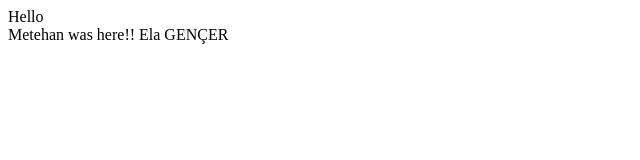
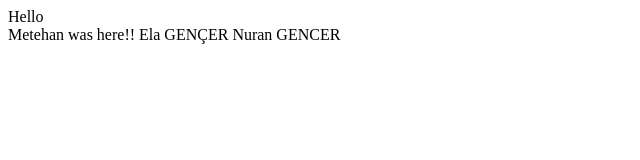
Before and after one commit to engineerMeteHan/MyNewTestRepo, a plain HTML site: page index.html in a window 1280 px wide. Shown: the whole page, without its empty margins (0-640 px from the left). Drawn offline with Linux system fonts and the light colour scheme.

Commit message:
added my mother's name

```diff
--- a/index.html
+++ b/index.html
@@ -9,5 +9,6 @@
     <h>Hello</h><br>
     <h>Metehan was here!!</h>
     <h>Ela GENÇER</h>
+    <h>Nuran GENCER</h>
 </body>
 </html>
```
